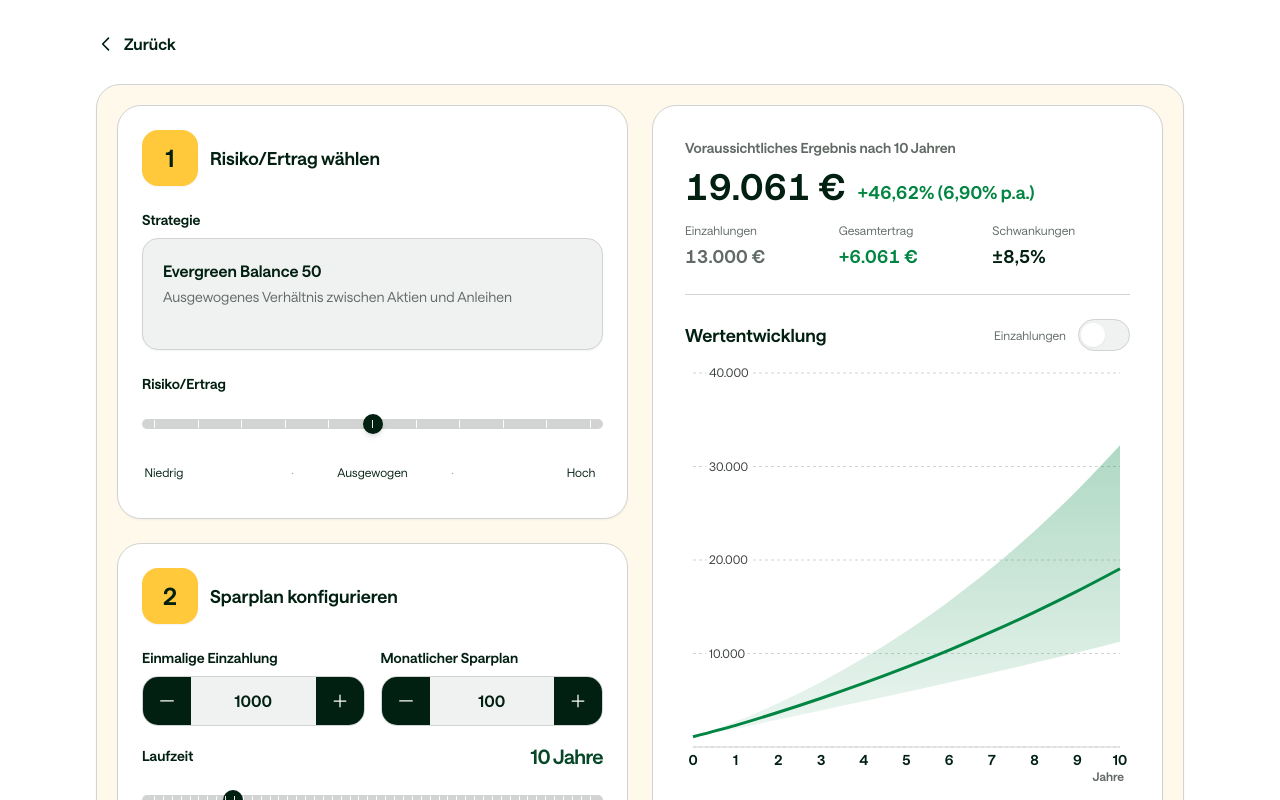
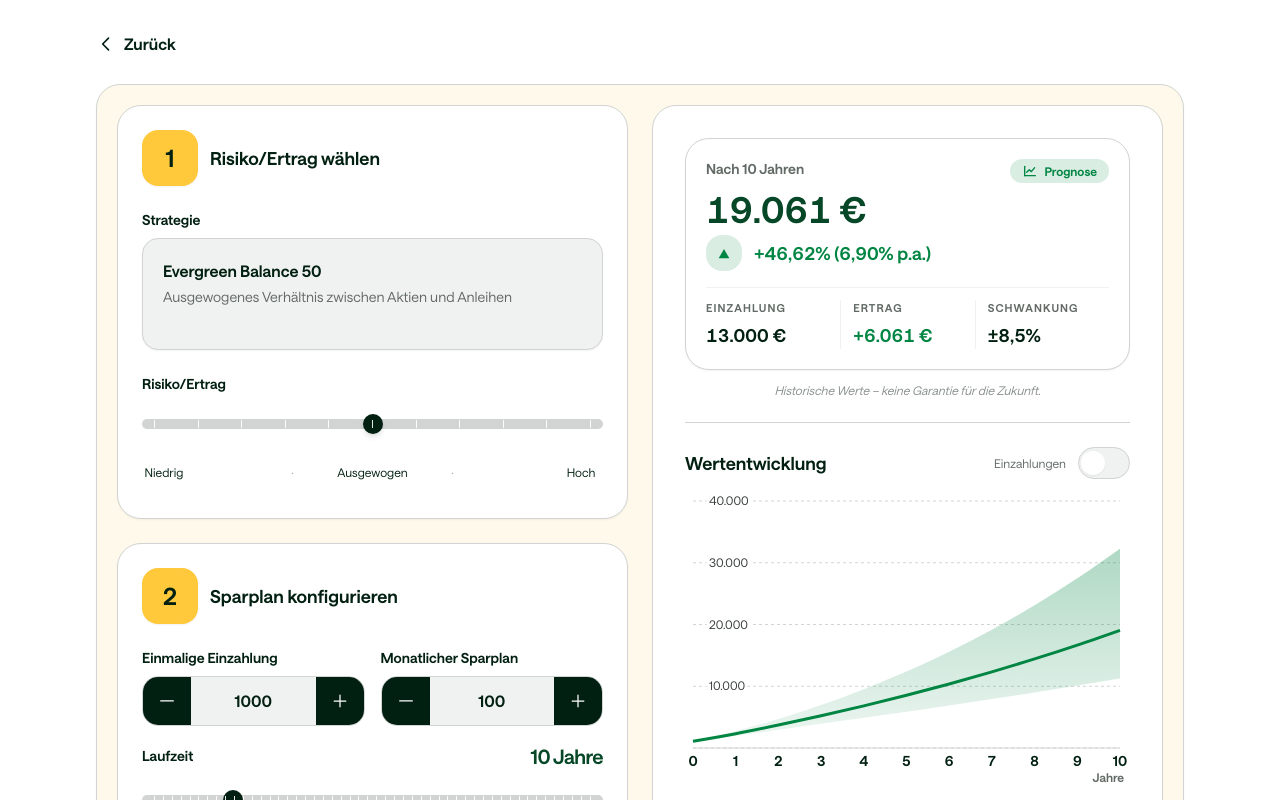
Before and after one commit to ivenkurz/kindersparplan, a Next.js app: page /SparplanRechner in a window 1280 px wide. Shown: the top 800 px of the page. Built offline with nearby package versions, Linux system fonts and the light colour scheme.

Commit message:
UI: ResultCards nach Referenz (Header, Prognose-Tag, Tabellen-Metriken)

```diff
--- a/components/ResultCards.tsx
+++ b/components/ResultCards.tsx
@@ -48,61 +48,109 @@ export default function ResultCards(props: ResultCardsProps) {
   const isPositive = prozentSteigerung >= 0;
   const renditeColor = isPositive ? "text-ds-seagreen" : "text-ds-orange-90";
   const ertragColor = ertrag >= 0 ? "text-ds-seagreen" : "text-ds-orange-90";
-  const einzahlungenColor = "text-ds-neutral-70"; // wie Chart-Linie für Einzahlungen
+  const einzahlungenColor = "text-ds-neutral-100";
   const renditePrefix = isPositive ? "+" : "";
   const renditeLine = `${renditePrefix}${formatPercent(prozentSteigerung)}% (${formatPercent(
     twrPa
   )}% p.a.)`;
 
-  const spacingClass = sticky ? "space-y-2" : "space-y-4";
+  const wrapperClass = sticky ? "space-y-2" : "space-y-3";
+  const cardClass = sticky
+    ? "bg-ds-neutral-0 border border-ds-neutral-20 rounded-ds-lg shadow-sm px-4 py-3"
+    : "bg-ds-neutral-0 border border-ds-neutral-20 rounded-ds-lg shadow-sm p-5";
 
   return (
-    <div className={spacingClass}>
-      <div className="min-w-0">
-        <p className="text-xs md:text-sm text-ds-neutral-70 font-semibold mb-2">
-          Voraussichtliches Ergebnis nach {laufzeit} Jahren
+    <div className={wrapperClass}>
+      <div className={cardClass}>
+        <div className="flex items-start justify-between gap-3">
+          <p className="text-sm text-ds-neutral-70 font-semibold">
+            Nach {laufzeit} Jahren
           </p>
-        <div className="flex items-end justify-between gap-4">
-          <div className="min-w-0 flex items-end gap-3 flex-nowrap">
+          <span className="inline-flex items-center gap-1.5 px-3 py-1 rounded-ds-pill bg-ds-seagreen/15 text-ds-seagreen text-xs font-semibold whitespace-nowrap">
+            <svg
+              className="w-4 h-4"
+              viewBox="0 0 24 24"
+              fill="none"
+              stroke="currentColor"
+              strokeWidth="2"
+              strokeLinecap="round"
+              strokeLinejoin="round"
+              aria-hidden="true"
+            >
+              <path d="M4 19V5" />
+              <path d="M4 19h16" />
+              <path d="M7 14l4-4 3 3 5-6" />
+            </svg>
+            Prognose
+          </span>
+        </div>
+
+        <div className="mt-2">
           <p
-              className={`font-semibold text-ds-neutral-100 leading-none ${
-                sticky ? "text-xl sm:text-2xl md:text-4xl" : "text-3xl md:text-4xl"
+            className={`font-semibold text-ds-darkgreen leading-none ${
+              sticky ? "text-3xl" : "text-4xl"
             } tabular-nums whitespace-nowrap`}
           >
             {formatCurrency(endwert)}
           </p>
-            <p
-              className={`text-base md:text-lg font-semibold ${renditeColor} leading-none tabular-nums whitespace-nowrap min-w-[170px] text-right`}
+
+          <div className="mt-2 flex items-center gap-3">
+            {isPositive && (
+              <span className="inline-flex items-center justify-center w-9 h-9 rounded-ds-16 bg-ds-seagreen/15 text-ds-seagreen shrink-0">
+                <svg
+                  className="w-4 h-4"
+                  viewBox="0 0 24 24"
+                  fill="currentColor"
+                  aria-hidden="true"
                 >
+                  <path d="M12 6l8 14H4l8-14z" />
+                </svg>
+              </span>
+            )}
+            <p className={`text-lg font-semibold ${renditeColor} tabular-nums whitespace-nowrap`}>
               {renditeLine}
             </p>
           </div>
         </div>
-      </div>
 
-      <div className="grid grid-cols-3 gap-3 sm:gap-5 md:gap-4">
-        <div>
-          <p className="text-xs text-ds-neutral-70 font-medium mb-1">Einzahlungen</p>
-          <p className={`text-lg md:text-lg font-semibold ${einzahlungenColor} tabular-nums whitespace-nowrap`}>
+        <div className="mt-4 border-t border-ds-neutral-10 pt-3">
+          <div className="grid grid-cols-3 text-left">
+            <div className="pr-3">
+              <p className="text-[11px] tracking-widest text-ds-neutral-70 font-semibold">
+                EINZAHLUNG
+              </p>
+              <p className={`mt-1 text-lg font-semibold ${einzahlungenColor} tabular-nums whitespace-nowrap`}>
                 {formatCurrency(gesamtEinzahlungen)}
               </p>
             </div>
-        <div>
-          <p className="text-xs text-ds-neutral-70 font-medium mb-1">Gesamtertrag</p>
-          <p className={`text-lg md:text-lg font-semibold ${ertragColor} tabular-nums whitespace-nowrap`}>
+
+            <div className="px-3 border-l border-ds-neutral-10">
+              <p className="text-[11px] tracking-widest text-ds-neutral-70 font-semibold">
+                ERTRAG
+              </p>
+              <p className={`mt-1 text-lg font-semibold ${ertragColor} tabular-nums whitespace-nowrap`}>
                 {ertrag >= 0 ? "+" : ""}
                 {formatCurrency(ertrag)}
               </p>
             </div>
-        <div>
-          <div className="flex items-center gap-1 mb-1">
-            <p className="text-xs text-ds-neutral-70 font-medium">Schwankungen</p>
-          </div>
-          <p className="text-lg md:text-lg font-semibold text-ds-neutral-100 tabular-nums whitespace-nowrap">
+
+            <div className="pl-3 border-l border-ds-neutral-10">
+              <p className="text-[11px] tracking-widest text-ds-neutral-70 font-semibold">
+                SCHWANKUNG
+              </p>
+              <p className="mt-1 text-lg font-semibold text-ds-neutral-100 tabular-nums whitespace-nowrap">
                 ±{schwankungenFormatted}%
               </p>
             </div>
           </div>
         </div>
+      </div>
+
+      {!sticky && (
+        <p className="text-xs text-ds-neutral-50 italic text-center">
+          Historische Werte – keine Garantie für die Zukunft.
+        </p>
+      )}
+    </div>
   );
 }
```
Lines whose indentation alone changed are shown as unchanged.
